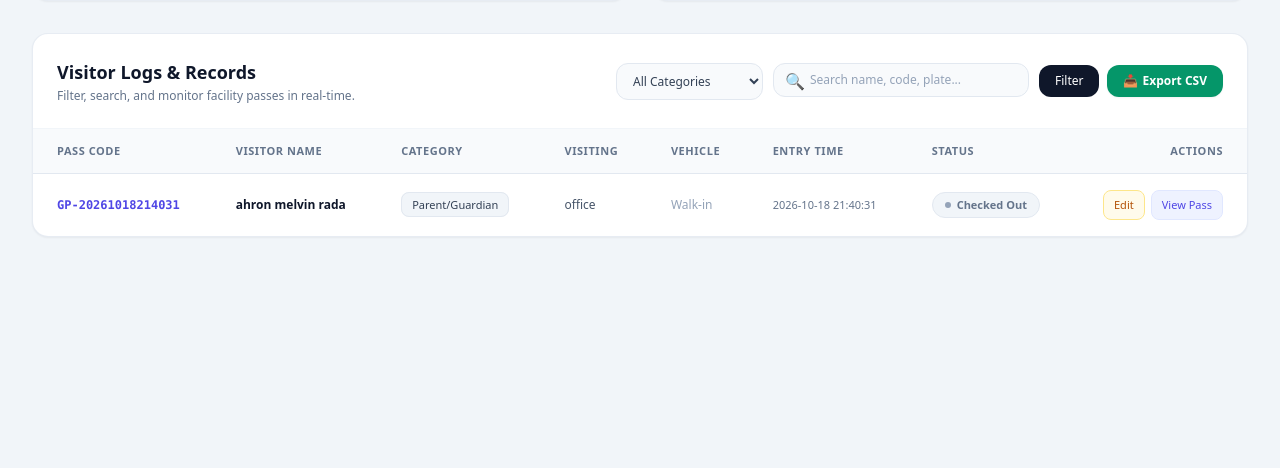
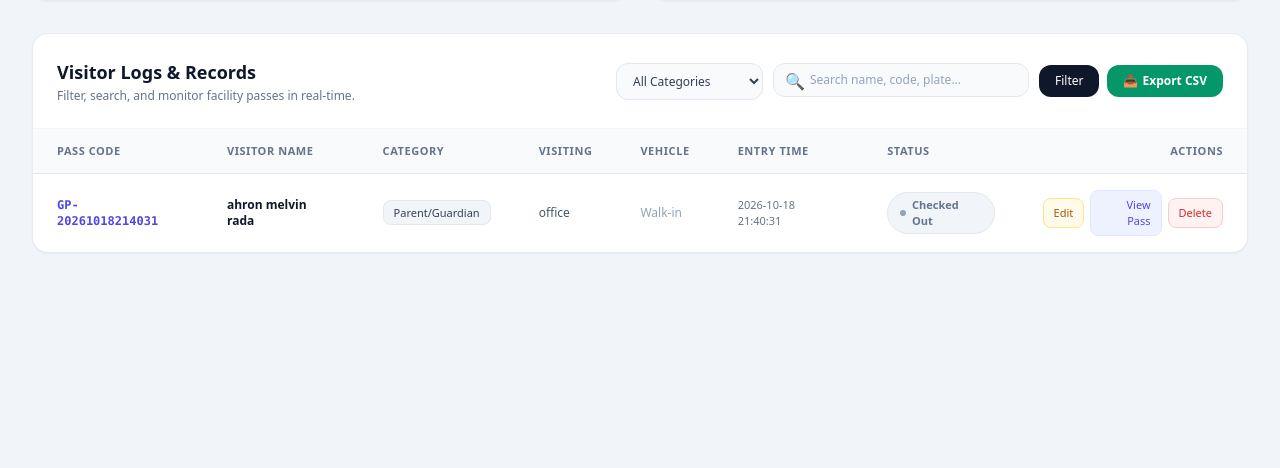
Before and after one commit to ahronmelvinrada-cmyk/gatepass-system, a Flask app: page / in a window 1280 px wide. Shown: the part 198-666 px from the top of the page. Run offline with Flask 3, Linux system fonts and the light colour scheme; the visitor is signed in with stand-in values (Sample User, id 1); data comes from the database, SQL or seed files in the repository; some libraries are stand-ins or nearby versions.

Commit message:
Add delete button with confirmation to visitor records

```diff
--- a/templates/index.html
+++ b/templates/index.html
@@ -97,6 +97,9 @@
                         <div class="flex items-center justify-end gap-1.5">
                             <a href="{{ url_for('edit_visitor', id=v.id) }}" class="inline-flex items-center gap-1 text-amber-700 hover:text-amber-800 font-medium text-[11px] bg-amber-50 hover:bg-amber-100 px-2.5 py-1.5 rounded-lg transition border border-amber-200">Edit</a>
                             <a href="{{ url_for('view_pass', pass_code=v.pass_code) }}" class="inline-flex items-center gap-1 text-indigo-600 hover:text-indigo-700 font-medium text-[11px] bg-indigo-50 hover:bg-indigo-100 px-2.5 py-1.5 rounded-lg transition border border-indigo-100">View Pass</a>
+                            <form action="{{ url_for('delete_visitor', id=v.id) }}" method="POST" onsubmit="return confirm('Sigurado ka bang gusto mong burahin ang visitor record na ito?');" class="inline">
+                                <button type="submit" class="inline-flex items-center gap-1 text-red-600 hover:text-red-700 font-medium text-[11px] bg-red-50 hover:bg-red-100 px-2.5 py-1.5 rounded-lg transition border border-red-200">Delete</button>
+                            </form>
                         </div>
                     </td>
                 </tr>
@@ -146,6 +149,9 @@
                 <div class="flex items-center gap-1.5">
                     <a href="{{ url_for('edit_visitor', id=v.id) }}" class="inline-flex items-center gap-1 text-amber-700 font-semibold text-[11px] bg-amber-50 border border-amber-200 px-2.5 py-1.5 rounded-lg">Edit</a>
                     <a href="{{ url_for('view_pass', pass_code=v.pass_code) }}" class="inline-flex items-center gap-1 text-indigo-600 font-semibold text-[11px] bg-indigo-50 border border-indigo-100 px-2.5 py-1.5 rounded-lg">View Pass</a>
+                    <form action="{{ url_for('delete_visitor', id=v.id) }}" method="POST" onsubmit="return confirm('Sigurado ka bang gusto mong burahin ang visitor record na ito?');" class="inline">
+                        <button type="submit" class="inline-flex items-center gap-1 text-red-600 font-semibold text-[11px] bg-red-50 border border-red-200 px-2.5 py-1.5 rounded-lg">Delete</button>
+                    </form>
                 </div>
             </div>
         </div>
```
